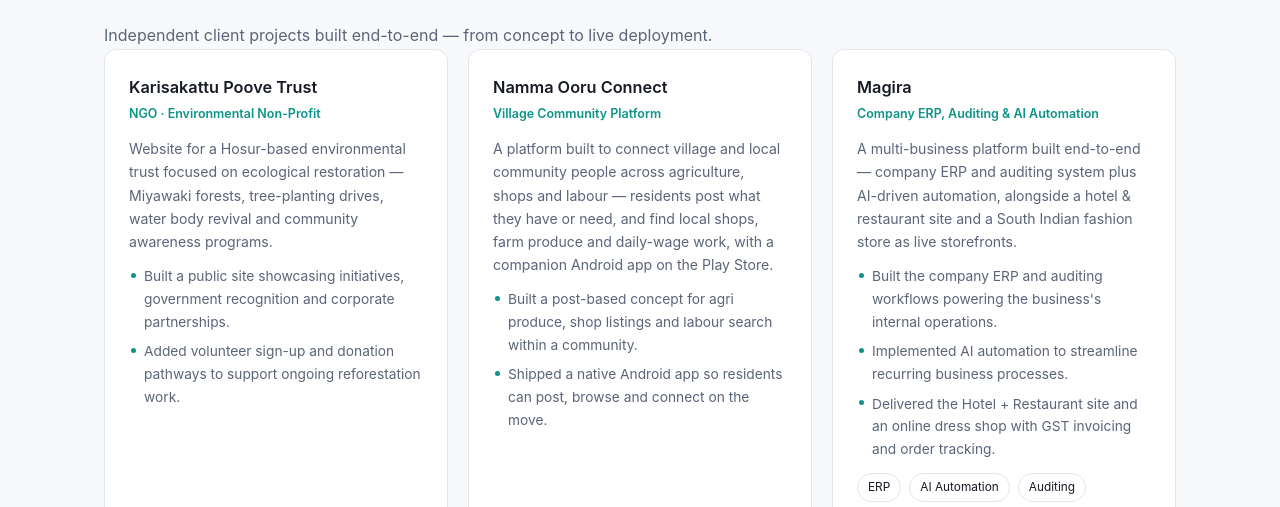
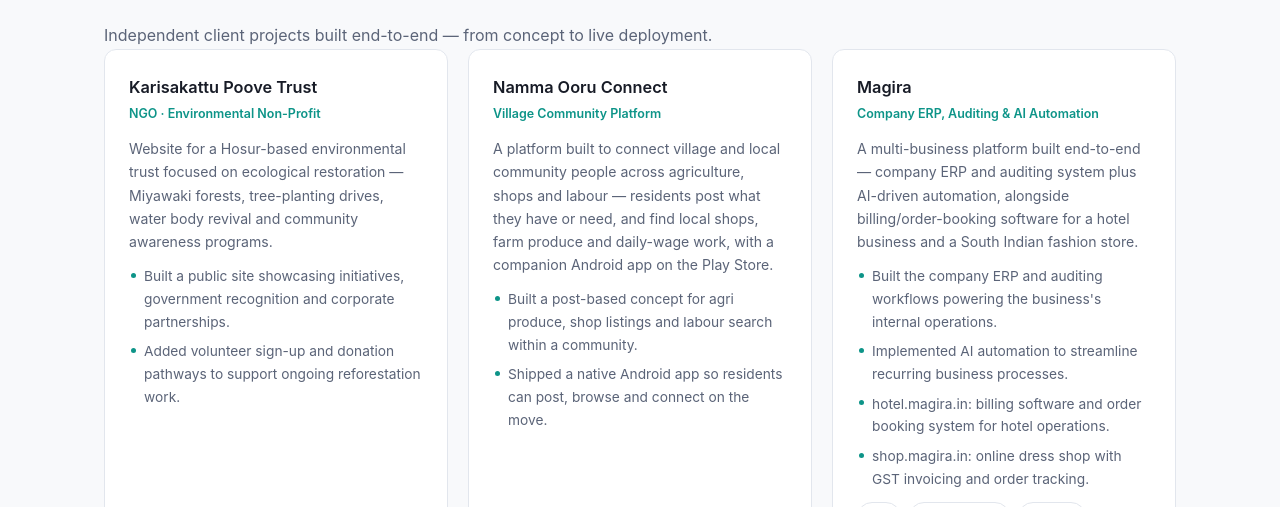
Before and after one commit to thirunavukkarasuthangaraj/resume, a plain HTML site: page index.html in a window 1280 px wide. Shown: the part 4660-5167 px from the top of the page. Drawn offline with Linux system fonts and the light colour scheme.

Commit message:
Clarify hotel.magira.in is billing/order-booking software, not a booking site

```diff
--- a/index.html
+++ b/index.html
@@ -339,11 +339,12 @@
           <h3>Magira</h3>
           <span class="project-role">Company ERP, Auditing &amp; AI Automation</span>
         </div>
-        <p>A multi-business platform built end-to-end &mdash; company ERP and auditing system plus AI-driven automation, alongside a hotel &amp; restaurant site and a South Indian fashion store as live storefronts.</p>
+        <p>A multi-business platform built end-to-end &mdash; company ERP and auditing system plus AI-driven automation, alongside billing/order-booking software for a hotel business and a South Indian fashion store.</p>
         <ul class="project-points">
           <li>Built the company ERP and auditing workflows powering the business's internal operations.</li>
           <li>Implemented AI automation to streamline recurring business processes.</li>
-          <li>Delivered the Hotel + Restaurant site and an online dress shop with GST invoicing and order tracking.</li>
+          <li>hotel.magira.in: billing software and order booking system for hotel operations.</li>
+          <li>shop.magira.in: online dress shop with GST invoicing and order tracking.</li>
         </ul>
         <div class="tags"><span>ERP</span><span>AI Automation</span><span>Auditing</span><span>E-commerce</span></div>
         <div class="project-link-row">
```
